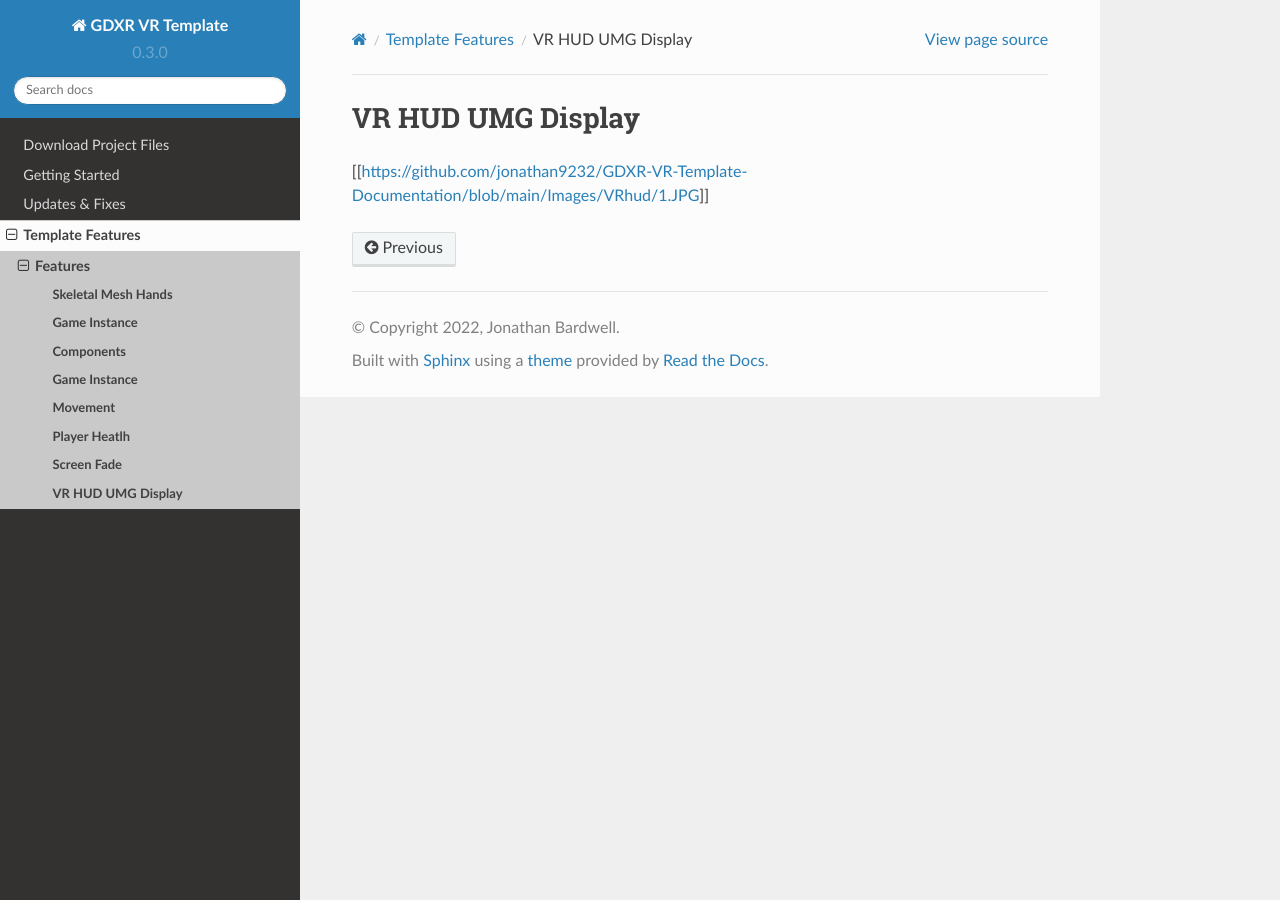
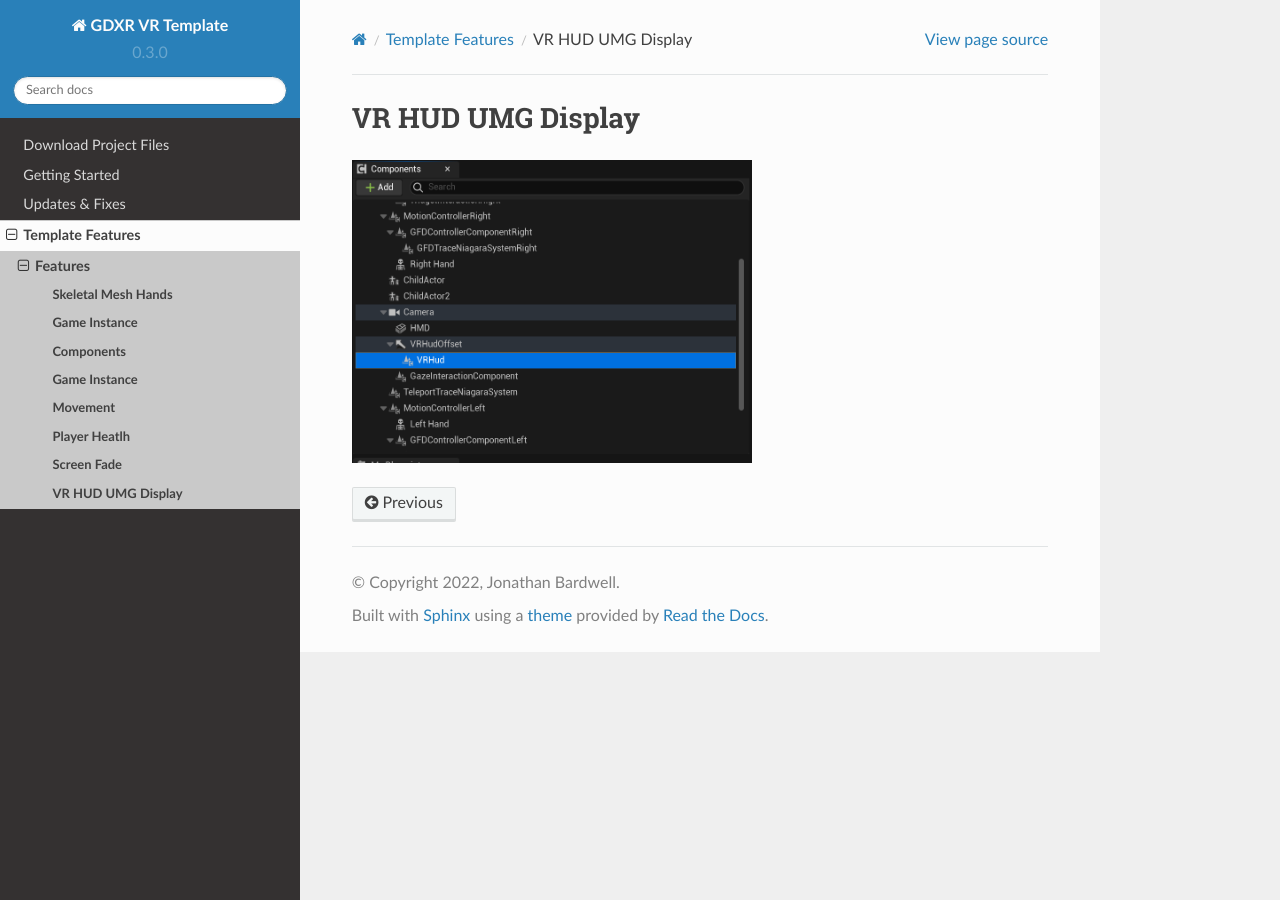
Before and after one commit to jonathan9232/GDXR-VR-Template-Documentation, a Sphinx documentation site: the page built from docs/source/VRHud.rst, in a window 1280 px wide. Built offline with Sphinx 7.4.7 and the Read the Docs theme 2.0.0, drawn with Linux system fonts in a browser that asks for light colours.

Commit message:
Update VRHud.rst

```diff
--- a/docs/source/VRHud.rst
+++ b/docs/source/VRHud.rst
@@ -1,4 +1,6 @@
 VR HUD UMG Display
 ^^^^^^^^^^^^^^^^^^
 
-[[https://github.com/jonathan9232/GDXR-VR-Template-Documentation/blob/main/Images/VRhud/1.JPG]]
+.. image:: Images/VRhud/1.PNG
+  :width: 400
+  :alt: VR Hud Component displayed in the VR Pawn Bleprint component list.
```
